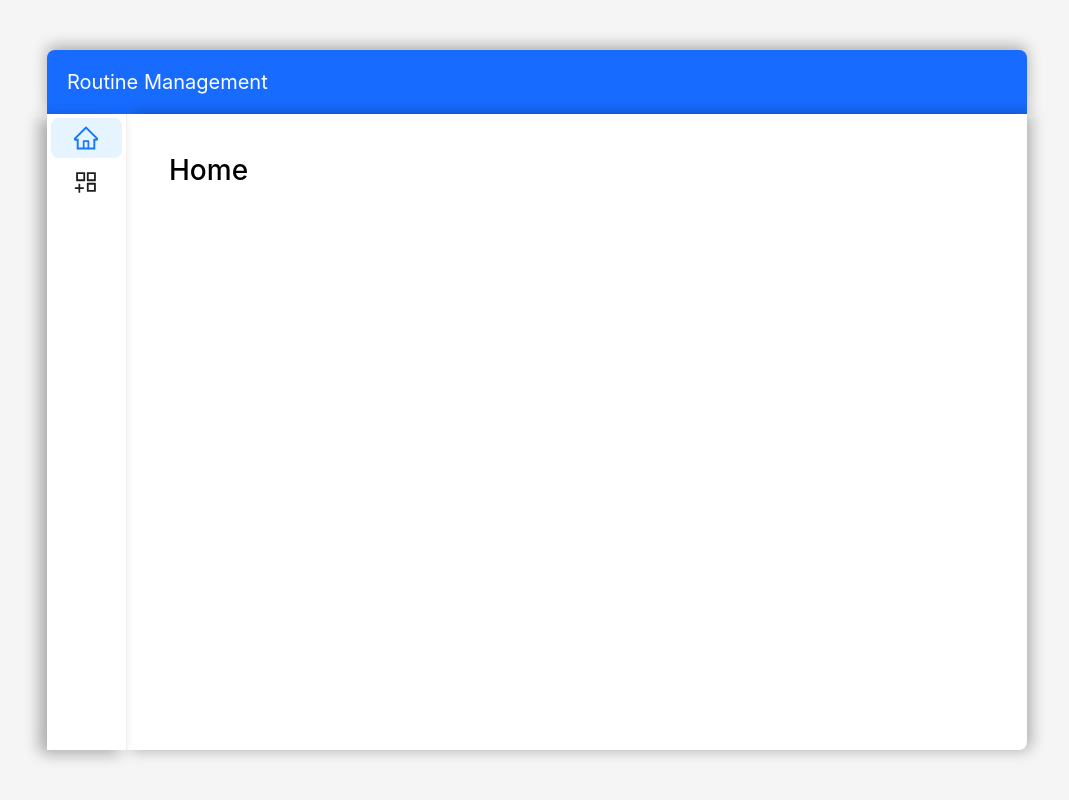
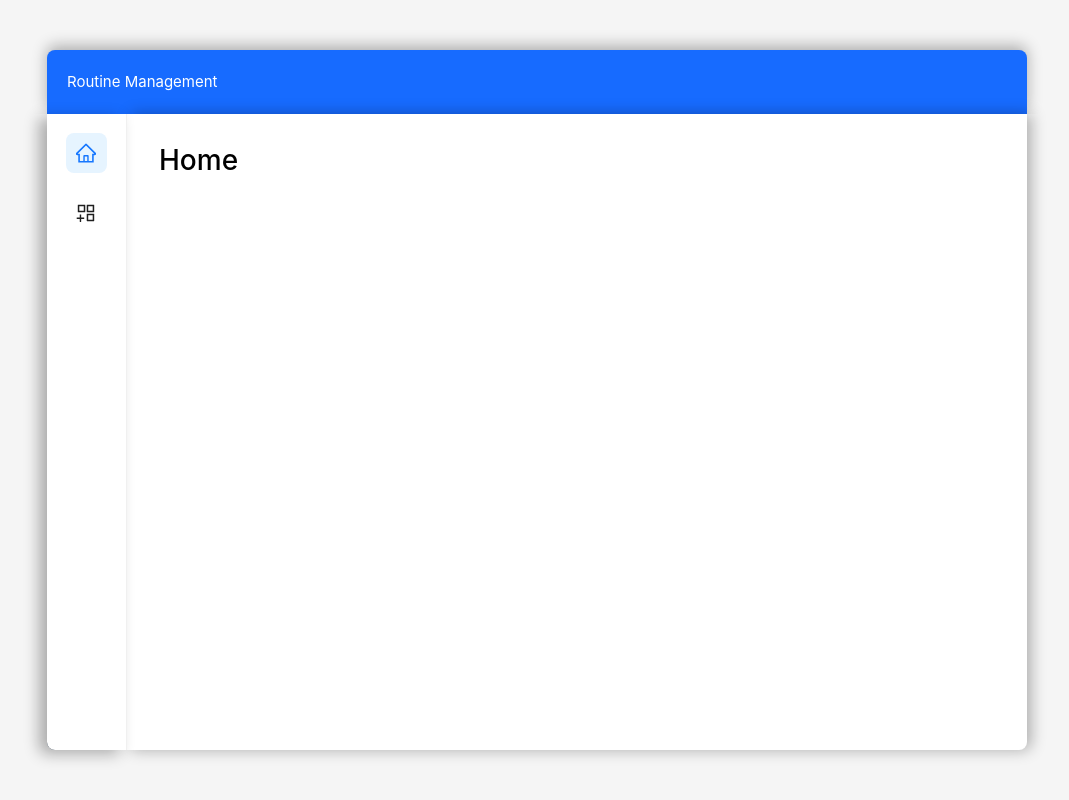
Before and after one commit to cherrynana320/routine-management-frontend, a React (Vite) app: page / in a window 1280 px wide. Shown: the whole page, without its empty margins (103-1172 px from the left). Built offline with nearby package versions, Linux system fonts and the light colour scheme.

Commit message:
Home완성

```diff
--- a/src/components/Header.jsx
+++ b/src/components/Header.jsx
@@ -15,7 +15,7 @@ const AppHeader = () => (
       boxShadow: '0 -4px 15px rgba(0, 0, 0, 0.3)', // 그림자를 위쪽으로
     }}
   >
-    <div style={{ color: '#fff', fontSize: '20px' }}>Routine Management</div>
+    <div style={{ color: '#fff', fontSize: '15px' }}>Routine Management</div>
   </Header>
 );
 
--- a/src/components/Sidebar.jsx
+++ b/src/components/Sidebar.jsx
@@ -9,10 +9,11 @@ const Sidebar = ({ onMenuSelect }) => (
     width={80} // 사이드바 폭을 줄입니다
     className="site-layout-background"
     style={{
-      borderRadius: '0 0 0px 8px',
+      borderRadius: '0 0 0 8px',
       marginLeft: '150px',
       marginBottom: '50px',
       boxShadow: '-8px 4px 15px rgba(0, 0, 0, 0.3)', // 왼쪽과 아래에만 그림자 보이게
+      overflow: 'hidden',
     }}
   >
     <Menu
@@ -20,28 +21,29 @@ const Sidebar = ({ onMenuSelect }) => (
       defaultSelectedKeys={['home']}
       style={{
         height: '100%',
-
         textAlign: 'center',
+        padding: '15px',
       }}
       onClick={onMenuSelect}
     >
       <Menu.Item
         key="home"
-        icon={<HomeOutlined style={{ fontSize: '24px', padding: '12px' }} />} // 아이콘 크기 24px로 증가
+        icon={<HomeOutlined style={{ fontSize: '20px' }} />} // 아이콘 크기 24px로 증가
         style={{
           display: 'flex',
           justifyContent: 'center',
           alignItems: 'center',
+          marginBottom: '20px', // 수직 간격을 넓히기 위해 추가
         }}
       />
       <Menu.Item
         key="items"
-        icon={<AppstoreAddOutlined style={{ fontSize: '24px' }} />} // 아이콘 크기 24px로 증가
+        icon={<AppstoreAddOutlined style={{ fontSize: '20px' }} />} // 아이콘 크기 24px로 증가
         style={{
           display: 'flex',
           justifyContent: 'center',
           alignItems: 'center',
-          alignContent: 'center',
+          marginBottom: '20px', // 수직 간격을 넓히기 위해 추가
         }}
       />
     </Menu>
--- a/src/pages/Home.jsx
+++ b/src/pages/Home.jsx
@@ -12,7 +12,13 @@ const Home = () => {
   };
 
   return (
-    <Layout style={{ minHeight: '100vh', backgroundColor: '#F5F5F5' }}>
+    <Layout
+      style={{
+        minHeight: '100vh',
+        backgroundColor: '#F5F5F5',
+        display: 'flex',
+      }}
+    >
       <AppHeader />
       <Layout
         style={{
@@ -24,7 +30,6 @@ const Home = () => {
         <Layout
           style={{
             flex: 1,
-            display: 'flex',
             flexDirection: 'column',
             marginBottom: '50px',
             marginRight: '150px',
@@ -38,9 +43,8 @@ const Home = () => {
             <div
               style={{
                 backgroundColor: '#ffffff',
-                padding: '40px',
+                padding: '30px',
                 borderRadius: '8px',
-                marginBottom: '20px',
               }}
             >
               <h1>Home</h1>
@@ -50,9 +54,8 @@ const Home = () => {
               <div
                 style={{
                   backgroundColor: '#ffffff',
-                  padding: '40px',
+                  padding: '30px',
                   borderRadius: '8px',
-                  marginBottom: '20px',
                 }}
               >
                 <h1>Hi Lina! 2024</h1>
```
